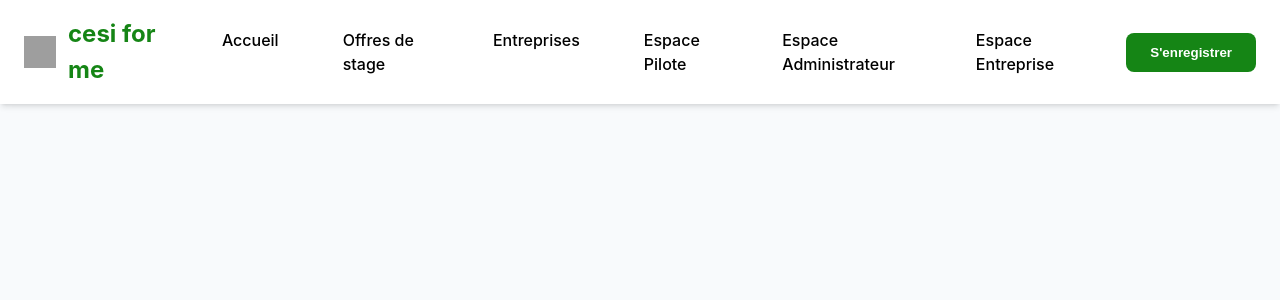
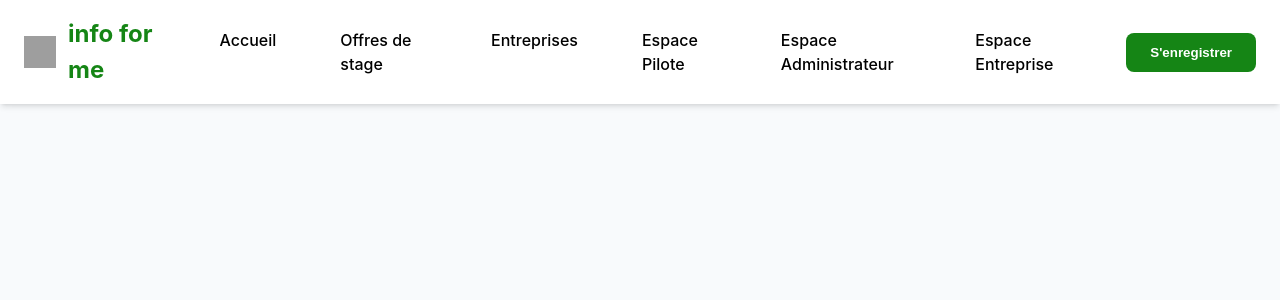
Before and after one commit to mojorick/Projet_Web_A2, a PHP site: page /entete.php in a window 1280 px wide. Shown: the top 300 px of the page. Run offline with PHP 8.4, Linux system fonts and the light colour scheme; grey boxes are pictures that could not be loaded.

Commit message:
webproject

```diff
--- a/head/entete.php
+++ b/head/entete.php
@@ -307,7 +307,7 @@
             <div class="header-content">
                 <div class="logo">
                     <img src="https://raw.githubusercontent.com/lucide-icons/lucide/main/icons/graduation-cap.svg" alt="Logo" class="logo-icon">
-                    <span>cesi for me</span>
+                    <span>info for me</span>
                 </div>
                 <nav class="nav-desktop" aria-label="Navigation principale">
                     <div class="nav-group">
```
